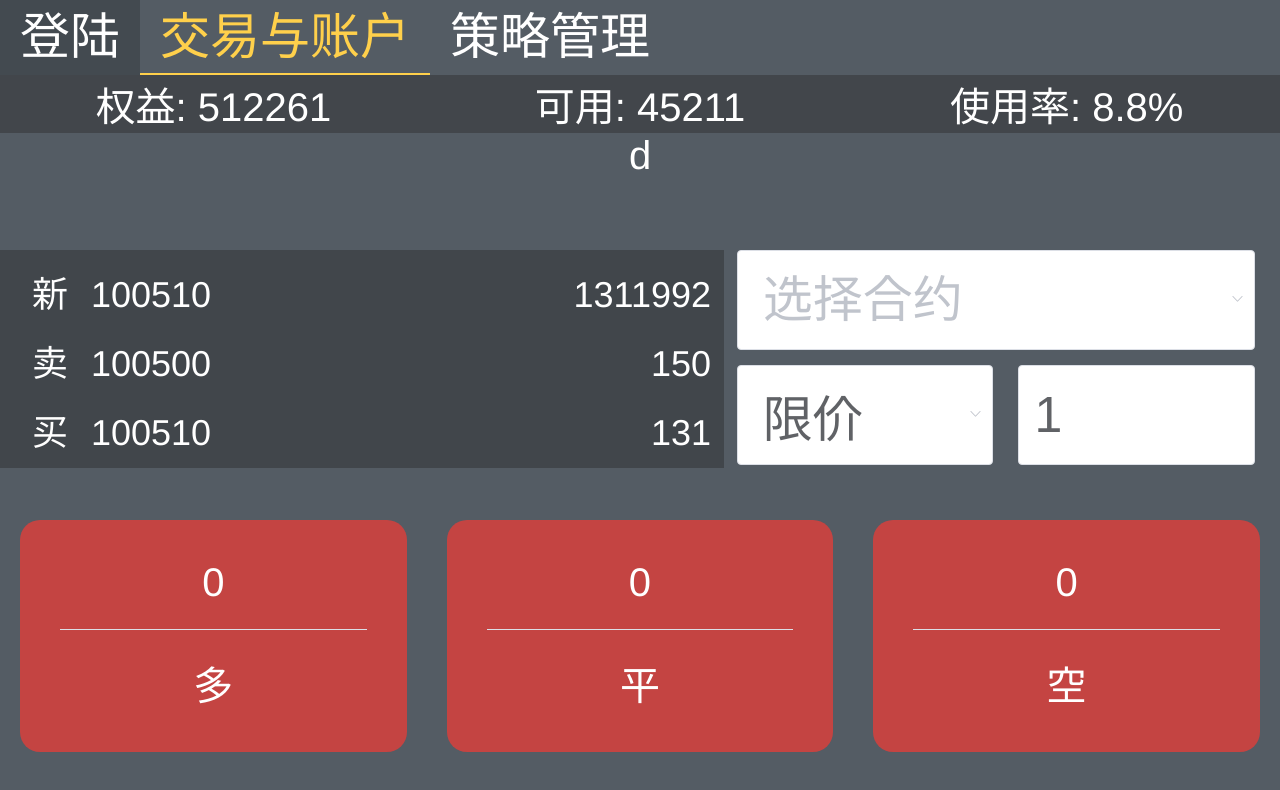
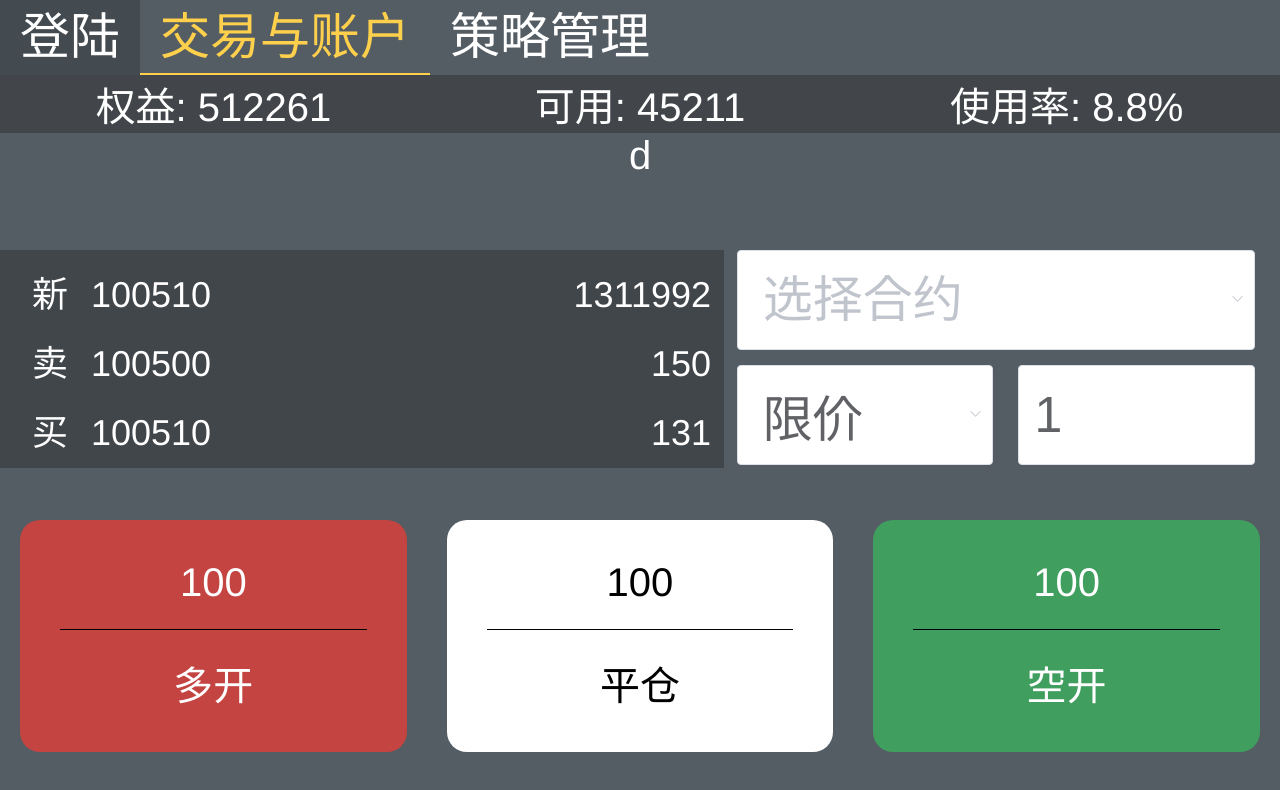
Before and after one commit to kevinhuangwl/northstar-monitor, a Vue app: page / in a window 1280 px wide. Both pictures are taken after a click on the item "交易与账户". Shown: the top 790 px of the page. Built offline with nearby package versions, Linux system fonts and the light colour scheme.

Commit message:
完成按钮样式参数化

```diff
--- a/src/assets/index.css
+++ b/src/assets/index.css
@@ -11,6 +11,7 @@ html, body{
 
 .trade-red-back {
     background-color: rgba(196,68,66,1);
+    color: white;
 }
 
 .trade-red-front{
@@ -19,8 +20,14 @@ html, body{
 
 .trade-green-back{
     background-color: rgba(64,158,95,1);
+    color: white;
 }
 
 .trade-green-front{
     color: rgba(64,158,95,1);
 }
+
+.trade-normal-back {
+    background-color: white;
+    color: black;
+}
--- a/src/components/TradeButton.vue
+++ b/src/components/TradeButton.vue
@@ -1,7 +1,7 @@
 <template>
-    <div class="btn-trade-wrapper ">
-        <div class="trade-red-back btn-trade">
-            <span>{{ 0 }}</span>
+    <div class="btn-trade-wrapper" >
+        <div class="btn-trade" :class="type" >
+            <span>{{ price }}</span>
             <el-divider></el-divider>
             <span><slot></slot></span>
         </div>
@@ -10,7 +10,12 @@
 
 <script>
     export default {
-        name: "trade-button"
+        name: "trade-button",
+        props: ['price', 'type'],
+        data(){
+            return {
+            }
+        }
     }
 </script>
 
@@ -30,7 +35,9 @@
         vertical-align: center;
         padding: 1em;
         border-radius: 0.5em;
-        color: white;
+    }
+    .el-divider{
+        background-color: black;
     }
 
 </style>
--- a/src/pages/MainView.vue
+++ b/src/pages/MainView.vue
@@ -1,5 +1,5 @@
 <template>
-
+    <div></div>
 </template>
 
 <script>
--- a/src/pages/StrategyView.vue
+++ b/src/pages/StrategyView.vue
@@ -1,5 +1,5 @@
 <template>
-
+    <div></div>
 </template>
 
 <script>
--- a/src/pages/TradeView.vue
+++ b/src/pages/TradeView.vue
@@ -54,9 +54,9 @@ d
                 </div>
             </div>
             <div class="btn-bar">
-                <trade-button>多</trade-button>
-                <trade-button>平</trade-button>
-                <trade-button>空</trade-button>
+                <trade-button price="100" type="trade-red-back">多开</trade-button>
+                <trade-button price="100" type="trade-normal-back">平仓</trade-button>
+                <trade-button price="100" type="trade-green-back">空开</trade-button>
             </div>
         </div>
 
```
